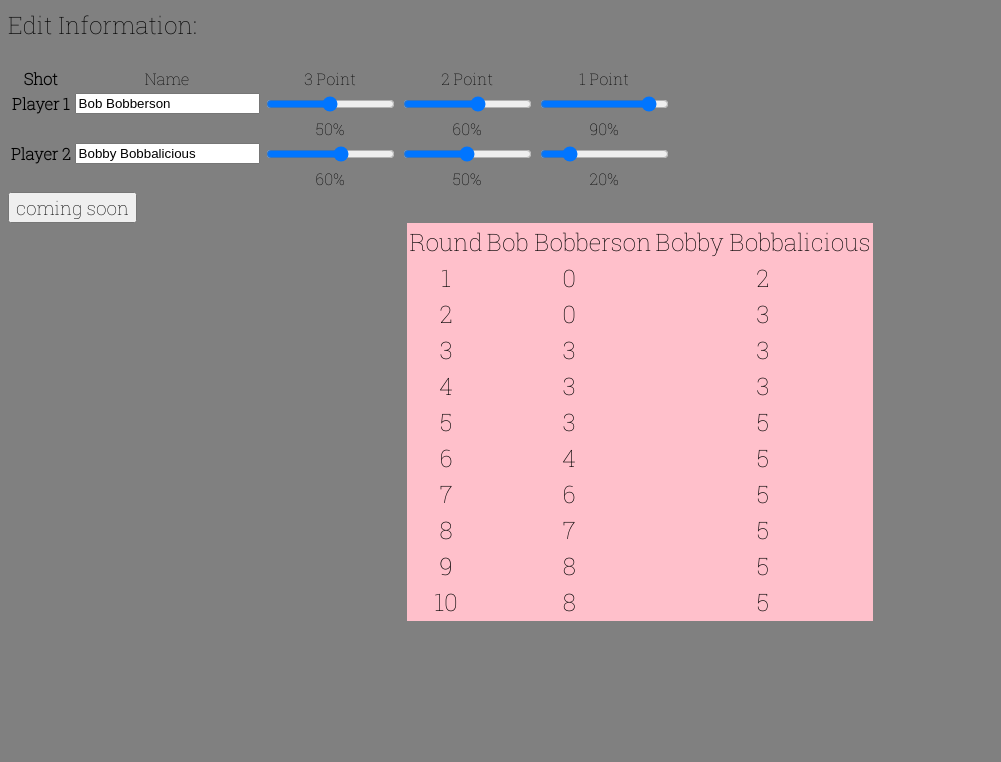
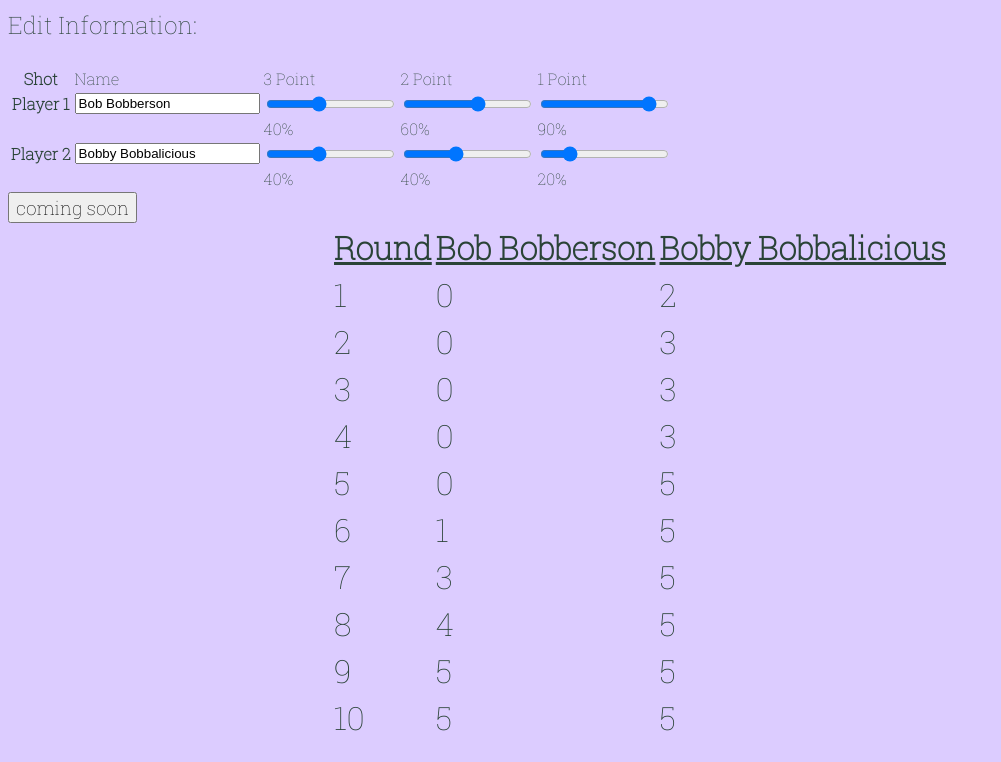
Before and after one commit to chiuannica/randompointgenerator, a plain HTML site: page index.html in a window 1280 px wide. Shown: the part 73-835 px from the top of the page, without its empty margins (0-1001 px from the left). Before the commit the page ends 800 px from the top, so only its background shows below. Drawn offline with Linux system fonts and the light colour scheme.

Commit message:
changed css, added more comments to main

```diff
--- a/index.html
+++ b/index.html
@@ -21,7 +21,7 @@
 			<tr>
 				<th>Player 1</th>
 				<td><input id="name1" type="text" value="Bob Bobberson" onchange="info()"></input></td>
-				<td><input id="percent1" type="range" min="0" max="100" value="50" onchange="info()"></td>
+				<td><input id="percent1" type="range" min="0" max="100" value="40" onchange="info()"></td>
 				<td><input id="percent2" type="range" min="0" max="100" value="60" onchange="info()"></td>
 				<td><input id="percent3" type="range" min="0" max="100" value="90" onchange="info()"></td>
 			</tr>
@@ -35,8 +35,8 @@
 			<tr>
 				<th>Player 2</th>
 				<td><input id="name2" type="text" value="Bobby Bobbalicious" onchange="info()"></input></td>
-				<td><input id="percent4" type="range" min="0" max="100" value="60" onchange="info()"></td>
-				<td><input id="percent5" type="range" min="0" max="100" value="50" onchange="info()"></td>
+				<td><input id="percent4" type="range" min="0" max="100" value="40" onchange="info()"></td>
+				<td><input id="percent5" type="range" min="0" max="100" value="40" onchange="info()"></td>
 				<td><input id="percent6" type="range" min="0" max="100" value="20" onchange="info()"></td>
 			</tr>
 			<tr>
--- a/main.js
+++ b/main.js
@@ -3,7 +3,7 @@ var roundPts = 0;
 var p1TotalPts = 0, p2TotalPts = 0;
 var p1, p2;
 var i, j;
-var p1list = [], p2list = [];
+
 var rounds = 10;
 
 
@@ -29,22 +29,27 @@ function info(){
 };
 
 
-//Get a random number 0 and up to max
+//Get a random number 0 and up to max (non-inclusive)
 function getRandomInt(max) {
   return Math.floor(Math.random() * Math.floor(max));
 }
 
-//Basketball shots are worth 1-3, player may have lost ball
-bballPt = getRandomInt(4);
-
 /*
 function for player 1 that randomly determines if
-they made the shot and how many points they get
+they made the shot and how many points they get for 1 round
 */
 function p1Round(bballPt){
   var madeit = Math.random();
-  p1 = {
-    threePt: per1/100, //user input for player's stats
+  /*
+  Madeit is a random number 0 to 1. Math.random gets a random number,
+  then it gets compared to the stats. If the random number is greater, then
+  it made it. If it is less, then it was a miss.
+
+  i.e. madeit = 0.45. bballPt = 3 (also randomly generated), so the player went for a 3pt shot.
+  p1's 3pt stat is 0.4. That means p1 missed.
+  */
+  p1 = {               //p1's stats taken from user input
+    threePt: per1/100,
     twoPt: per2/100,
     onePt: per3/100,
     name: name1
@@ -77,12 +82,14 @@ function p1Round(bballPt){
 
 /*
 function for player 2 that randomly determines if
-they made the shot and how many points they get
+they made the shot and how many points they get for 1 round.
 */
 function p2Round(bballPt){
   var madeit = Math.random();
-
-  p2 = {
+  /*
+  same as p1Round()
+  */
+  p2 = {                            //p2's stats
     threePt: per4/100,
     twoPt: per5/100,
     onePt: per6/100,
@@ -115,23 +122,25 @@ function p2Round(bballPt){
 }
 
 function p1(){
-  for(i = 0; i < rounds; i++){
+  p1list = [];                       //p1list starts empty. p1list is the list of total points
+  for(i = 0; i < rounds; i++){       //repeats round number of times
     var p1RoundPts;
-    var p1GoesFor = getRandomInt(4); //Randomly decides if p1 goes for a 1, 2, or 3 pt
+    var p1GoesFor = getRandomInt(4); //Randomly decides if p1 goes for a 1, 2, 3 pt, or loses ball
 
     p1RoundPts = p1Round(p1GoesFor); //Determines points made for a round
-    p1TotalPts += p1RoundPts;
-    p1list.push(p1TotalPts);         //Adds round points to list of points
+    p1TotalPts += p1RoundPts;        //Adds points gained to total points
+    p1list.push(p1TotalPts);         //Adds total points to list of total points
   }
 }
 function p2(){
-  for(i = 0; i < rounds; i++){
-    var p2RoundPts;
-    var p2GoesFor = getRandomInt(4);
+  p2list = [];                       //p2list starts empty. p2list is the lost of total points
+  for(i = 0; i < rounds; i++){       //Finds points for whatever number of rounds.
+    var p2RoundPts;                  //Points for this round
+    var p2GoesFor = getRandomInt(4); //Determines what p2 goes for (0 [lose ball], 1 , 2, 3)
 
-    p2RoundPts = p2Round(p2GoesFor);
-    p2TotalPts += p2RoundPts;
-    p2list.push(p2TotalPts);
+    p2RoundPts = p2Round(p2GoesFor); //Determines if player made it based on stats
+    p2TotalPts += p2RoundPts;        //Adds points gained to total points
+    p2list.push(p2TotalPts);         //Adds total points to list of total points
   }
 }
 function makeTable() {
@@ -141,17 +150,17 @@ function makeTable() {
 
   makeTr = document.createElement("tr");       //1st row of table
 
-  makeTd = document.createElement("td");       //column header for the rounds (1, 2, 3, ... 10, ... 9001)
+  makeTd = document.createElement("th");       //column header for the rounds (1, 2, 3, ... 10, ... 9001)
   makeTr.appendChild(makeTd);                     //Attach this to 1st row
   innerTd = document.createTextNode("Round");     //Call it round
   makeTd.appendChild(innerTd);                    //Attach the inside contents ("Round") to column 1
 
-  makeTd = document.createElement("td");       //column header for p1
+  makeTd = document.createElement("th");       //column header for p1
   makeTr.appendChild(makeTd);
   innerTd = document.createTextNode(p1.name);
   makeTd.appendChild(innerTd);
 
-  makeTd = document.createElement("td");       //column header for p2
+  makeTd = document.createElement("th");       //column header for p2
   makeTr.appendChild(makeTd);
   innerTd = document.createTextNode(p2.name);
   makeTd.appendChild(innerTd);
@@ -184,6 +193,7 @@ function makeTable() {
     findId.appendChild(makeTr);                //attach the row to the table
   }
 }
+//Call all of the functions
 function callallfuncs(){
   info();
   p1();
@@ -193,9 +203,15 @@ function callallfuncs(){
 callallfuncs();
 
 function newstatsnewtable(){
-  p1list = [];
-  p2list = [];
-  info();
-
-  makeTable();
+  p1list = [];                       //p1list starts empty. p1list is the list of total points
+/*
+  for(i = 0; i < rounds; i++){       //repeats round number of times
+    var p1RoundPts;
+    var p1GoesFor = getRandomInt(4); //Randomly decides if p1 goes for a 1, 2, 3 pt, or loses ball
+    p1RoundPts = p1Round(p1GoesFor); //Determines points made for a round
+    p1TotalPts += p1RoundPts;        //Adds points gained to total points
+    p1list.push(p1TotalPts);         //Adds total points to list of total points
+  }
+  */
+  alert("done");
 }
--- a/static/style.css
+++ b/static/style.css
@@ -1,3 +1,9 @@
+/*
+light purple #dcccff
+pretty green #9cc5a1
+darker green #2A4337
+*/
+
 @font-face {
   font-family: 'Roboto';
   src: url(RobotoSlab-Thin.ttf);
@@ -5,7 +11,8 @@
 html{
 	font-family: 'Roboto', sans-serif;
   font-size: 14pt;
-  background: gray;
+  background: #dcccff;
+  color:  #2A4337;
 }
 p{
   font-size: 18pt;
@@ -15,15 +22,20 @@ button{
   font-size: 14pt;
 }
 td{
-  text-align: center;
+  text-align: ;
+  border: ;
 }
 
 #tbl{
-  font-size: 18pt;
-  text-align: center;
-  background: pink;
+  font-size: 24pt;
+  background: transparent;
   margin-left: auto;
   margin-right: auto;
+  margin-bottom: 20px;
+  padding: 0px;
+}
+#tbl th{
+  text-decoration: underline;
 }
 #info{
   font-size: 18pt;
```
